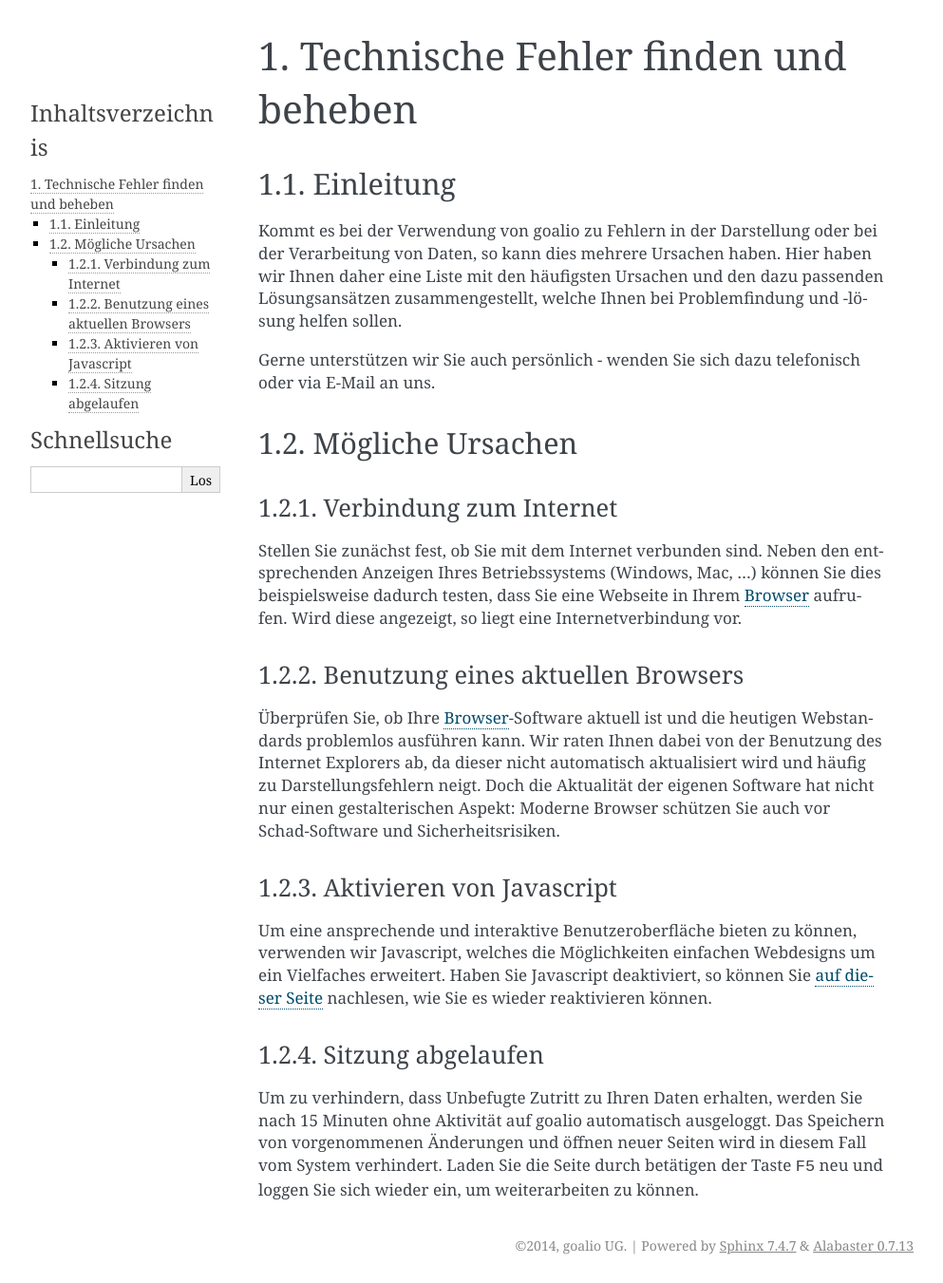
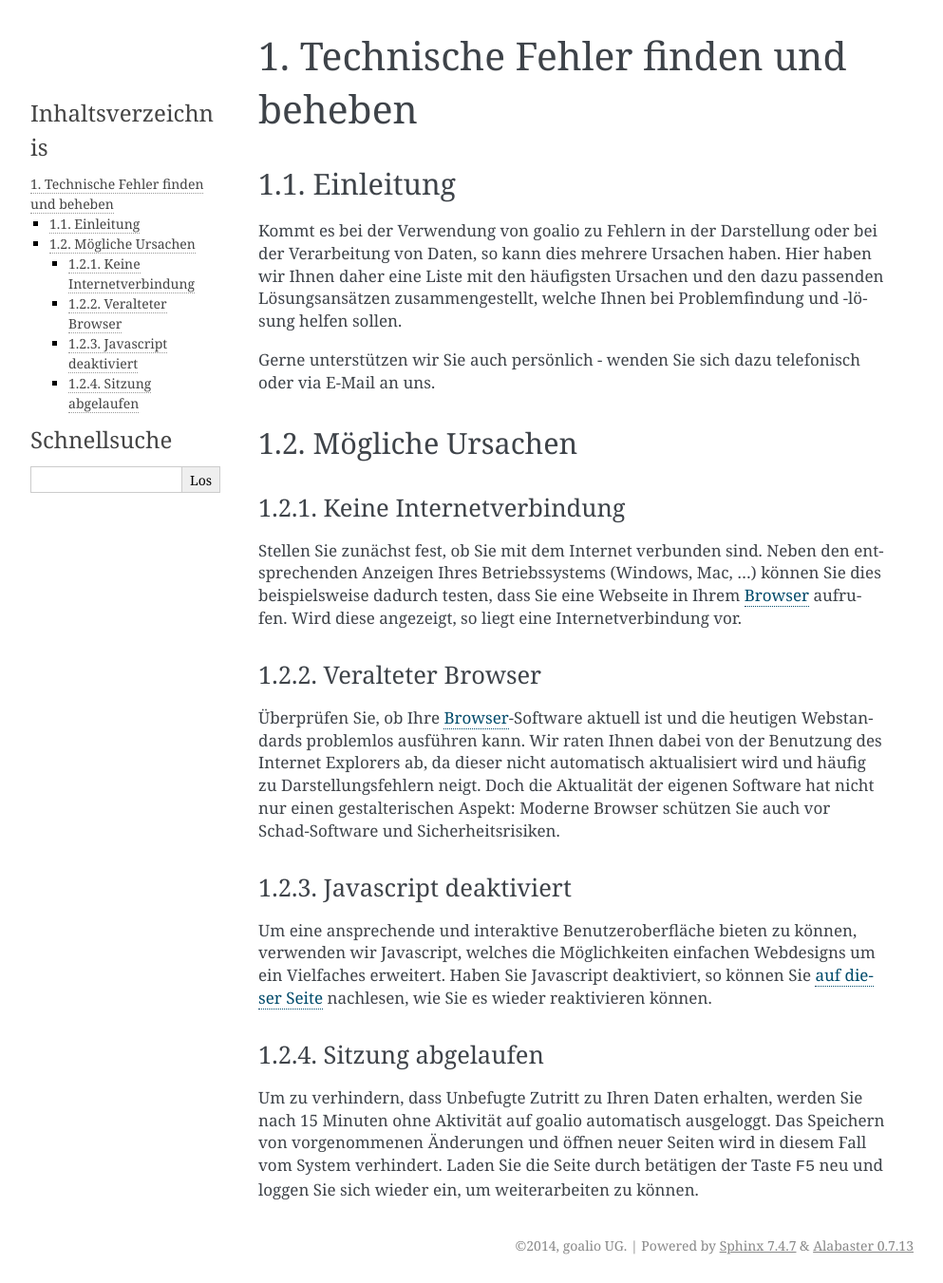
Before and after one commit to goalio/docs, a Sphinx documentation site: the page built from docs/anwendungsfaelle/debug-leitfaden.rst, in a window 1280 px wide. Shown: the whole page at 95% size, without its empty margins (148-1141 px from the left). Built offline with Sphinx 7.4.7, drawn with Linux system fonts in a browser that asks for light colours; formulas are drawn with MathJax 3.

Commit message:
Update debug-leitfaden.rst

```diff
--- a/docs/anwendungsfaelle/debug-leitfaden.rst
+++ b/docs/anwendungsfaelle/debug-leitfaden.rst
@@ -11,18 +11,18 @@ Gerne unterstützen wir Sie auch persönlich - wenden Sie sich dazu telefonisch
 Mögliche Ursachen
 -----------------
 
-Verbindung zum Internet
+Keine Internetverbindung
 ........................
 
 Stellen Sie zunächst fest, ob Sie mit dem Internet verbunden sind. Neben den entsprechenden Anzeigen Ihres Betriebssystems (Windows, Mac, ...) können Sie dies beispielsweise dadurch testen, dass Sie eine Webseite in Ihrem Browser_ aufrufen. Wird diese angezeigt, so liegt eine Internetverbindung vor.
 
-Benutzung eines aktuellen Browsers
-..................................
+Veralteter Browser
+..................
 
 Überprüfen Sie, ob Ihre Browser_-Software aktuell ist und die heutigen Webstandards problemlos ausführen kann. Wir raten Ihnen dabei von der Benutzung des Internet Explorers ab, da dieser nicht automatisch aktualisiert wird und häufig zu Darstellungsfehlern neigt. Doch die Aktualität der eigenen Software hat nicht nur einen gestalterischen Aspekt: Moderne Browser schützen Sie auch vor Schad-Software und Sicherheitsrisiken.
 
-Aktivieren von Javascript
-.........................
+Javascript deaktiviert
+.......................
 
 Um eine ansprechende und interaktive Benutzeroberfläche bieten zu können, verwenden wir Javascript, welches die Möglichkeiten einfachen Webdesigns um ein Vielfaches erweitert. Haben Sie Javascript deaktiviert, so können Sie `auf dieser Seite`__ nachlesen, wie Sie es wieder reaktivieren können.
 
@@ -31,7 +31,7 @@ Um eine ansprechende und interaktive Benutzeroberfläche bieten zu können, verw
 __ reaktivieren_
 
 Sitzung abgelaufen
-..................
+...................
 
 Um zu verhindern, dass Unbefugte Zutritt zu Ihren Daten erhalten, werden Sie nach 15 Minuten ohne Aktivität auf goalio automatisch ausgeloggt. Das Speichern von vorgenommenen Änderungen und öffnen neuer Seiten wird in diesem Fall vom System verhindert. Laden Sie die Seite durch betätigen der Taste :kbd:`F5` neu und loggen Sie sich wieder ein, um weiterarbeiten zu können.
 
```
